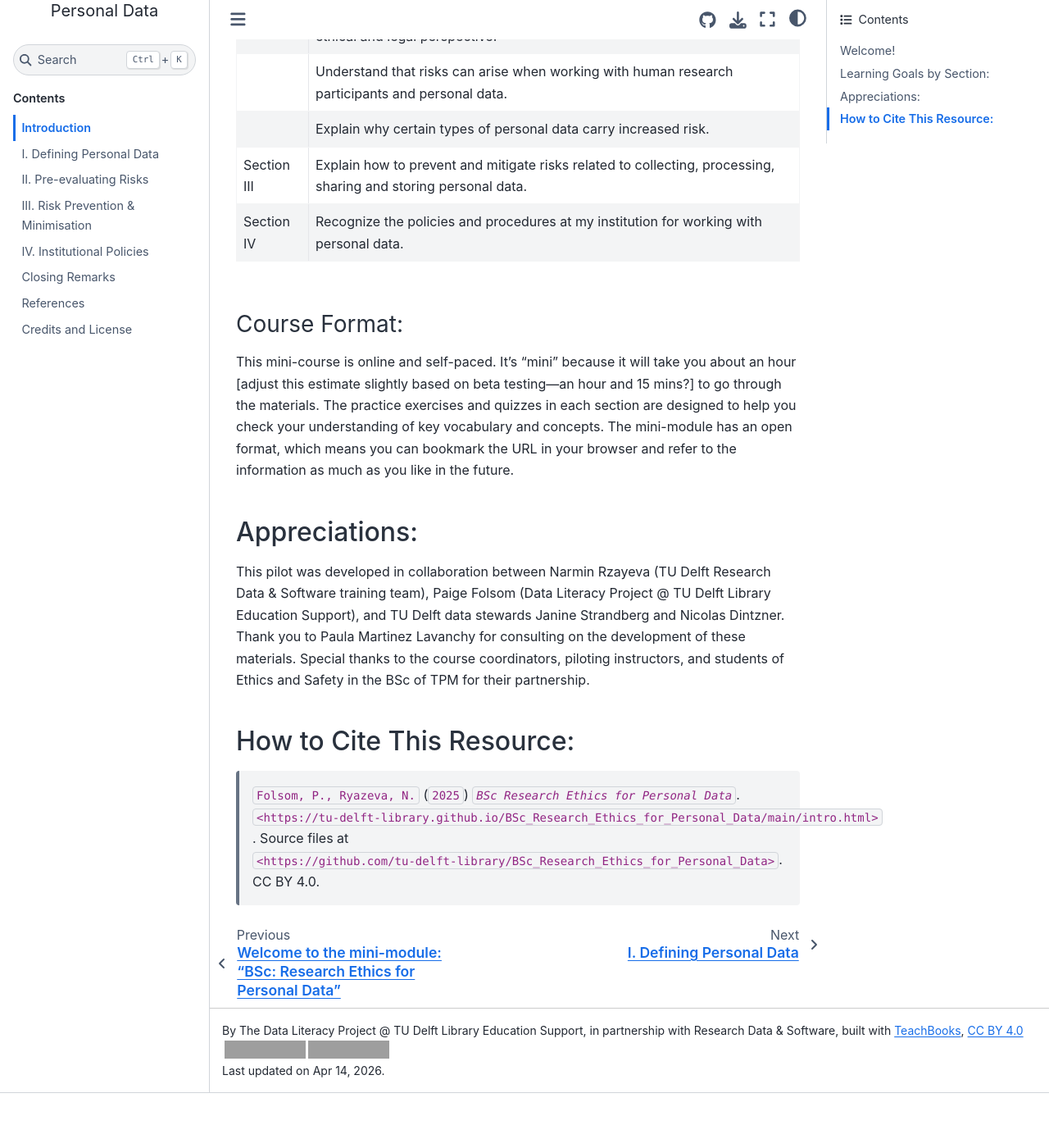
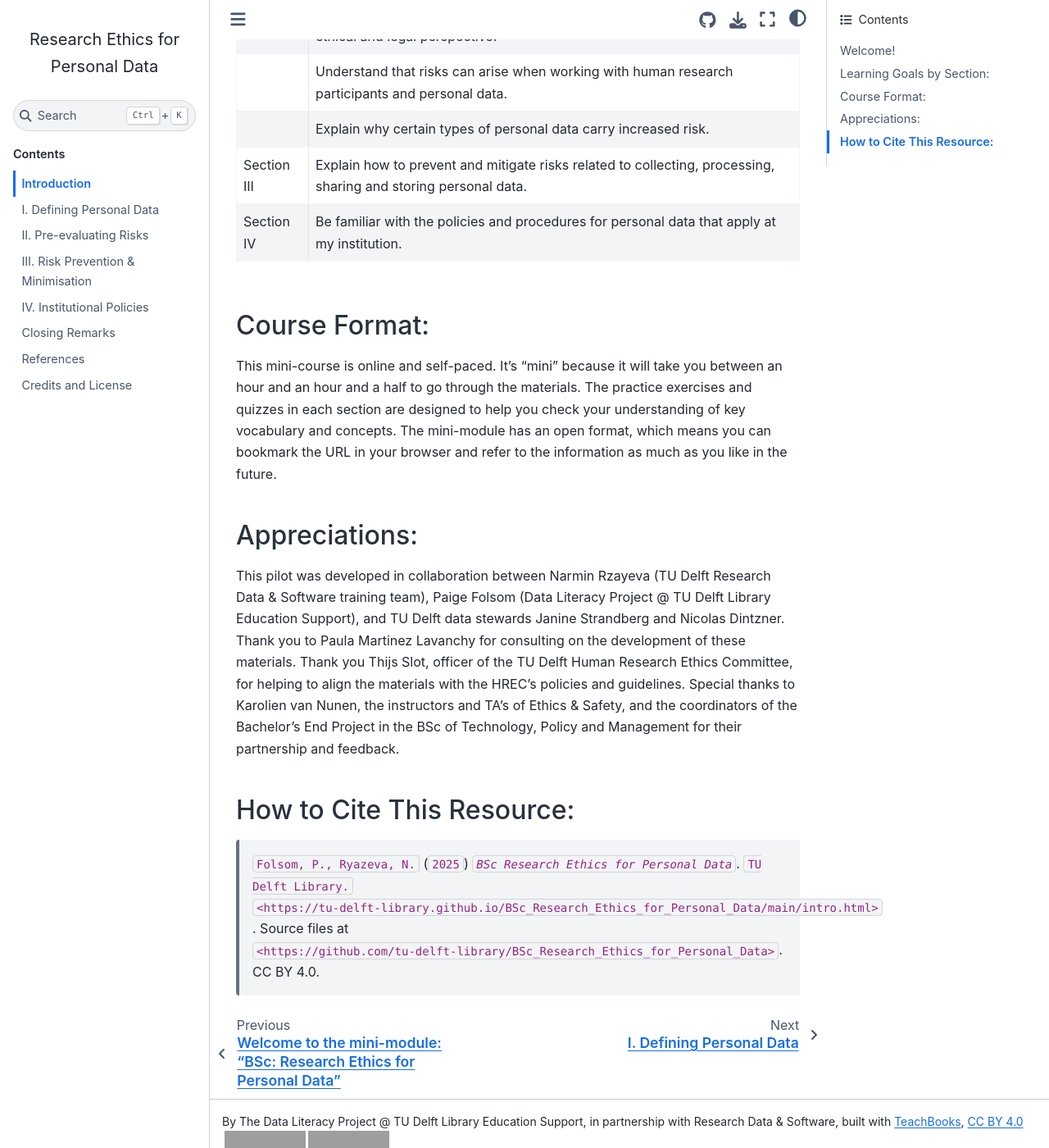
Before and after one commit to tu-delft-library/BSc_Research_Ethics_for_Personal_Data, a Jupyter Book: the page built from book/home.md, in a window 1280 px wide and 1400 px high, scrolled down 731 px. Shown: the whole window at 82% size. Built offline with Jupyter Book 1.0.4 settings and Sphinx 7.4.7 and the Sphinx Book theme 1.1.4, drawn with Linux system fonts in a browser that asks for light colours; comment, search, counter and statistics services are not loaded; before the commit the page ends 2064 px from its top, so only the background shows below that; some of the changed text lies outside the part shown; grey boxes are pictures that could not be loaded.

Commit message:
Update home.md

```diff
--- a/book/home.md
+++ b/book/home.md
@@ -17,19 +17,19 @@
 | | Understand that risks can arise when working with human research participants and personal data. |
 | | Explain why certain types of personal data carry increased risk. |
 | Section III | Explain how to prevent and mitigate risks related to collecting, processing, sharing and storing personal data. |
-| Section IV | Recognize the policies and procedures at my institution for working with personal data. |
+| Section IV | Be familiar with the policies and procedures for personal data that apply at my institution. |
 
-### Course Format:
+## Course Format:
 
-This mini-course is online and self-paced. It's "mini” because it will take you about an hour [adjust this estimate slightly based on beta testing—an hour and 15 mins?]  to go through the materials. The practice exercises and quizzes in each section are designed to help you check your understanding of key vocabulary and concepts. The mini-module has an open format, which means you can bookmark the URL in your browser and refer to the information as much as you like in the future.
+This mini-course is online and self-paced. It's "mini” because it will take you between an hour and an hour and a half to go through the materials. The practice exercises and quizzes in each section are designed to help you check your understanding of key vocabulary and concepts. The mini-module has an open format, which means you can bookmark the URL in your browser and refer to the information as much as you like in the future.
 
 
 
 ## Appreciations:
 
-This pilot was developed in collaboration between Narmin Rzayeva (TU Delft Research Data & Software training team), Paige Folsom (Data Literacy Project @ TU Delft Library Education Support), and TU Delft data stewards Janine Strandberg and Nicolas Dintzner. Thank you to Paula Martinez Lavanchy for consulting on the development of these materials. Special thanks to the course coordinators, piloting instructors, and students of Ethics and Safety in the BSc of TPM for their partnership.
+This pilot was developed in collaboration between Narmin Rzayeva (TU Delft Research Data & Software training team), Paige Folsom (Data Literacy Project @ TU Delft Library Education Support), and TU Delft data stewards Janine Strandberg and Nicolas Dintzner. Thank you to Paula Martinez Lavanchy for consulting on the development of these materials. Thank you Thijs Slot, officer of the TU Delft Human Research Ethics Committee, for helping to align the materials with the HREC's policies and guidelines. Special thanks to Karolien van Nunen, the instructors and TA's of Ethics & Safety, and the coordinators of the Bachelor's End Project in the BSc of Technology, Policy and Management for their partnership and feedback.
 
 
 
 ## How to Cite This Resource:
-> `Folsom, P., Ryazeva, N.` (`2025`) _`BSc Research Ethics for Personal Data`_. `<https://tu-delft-library.github.io/BSc_Research_Ethics_for_Personal_Data/main/intro.html>`. Source files at `<https://github.com/tu-delft-library/BSc_Research_Ethics_for_Personal_Data>`. CC BY 4.0.
+> `Folsom, P., Ryazeva, N.` (`2025`) _`BSc Research Ethics for Personal Data`_. `TU Delft Library.`  `<https://tu-delft-library.github.io/BSc_Research_Ethics_for_Personal_Data/main/intro.html>`. Source files at `<https://github.com/tu-delft-library/BSc_Research_Ethics_for_Personal_Data>`. CC BY 4.0.
```
Also changed, not shown: other parts of book/home.md (+1 -1 lines).
